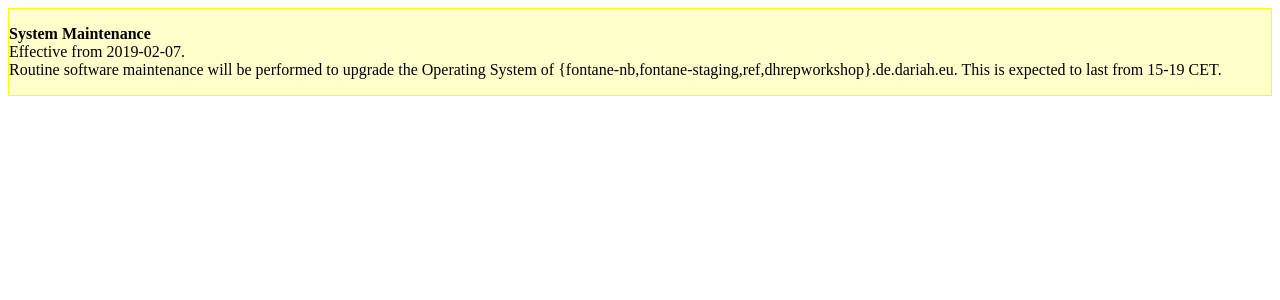
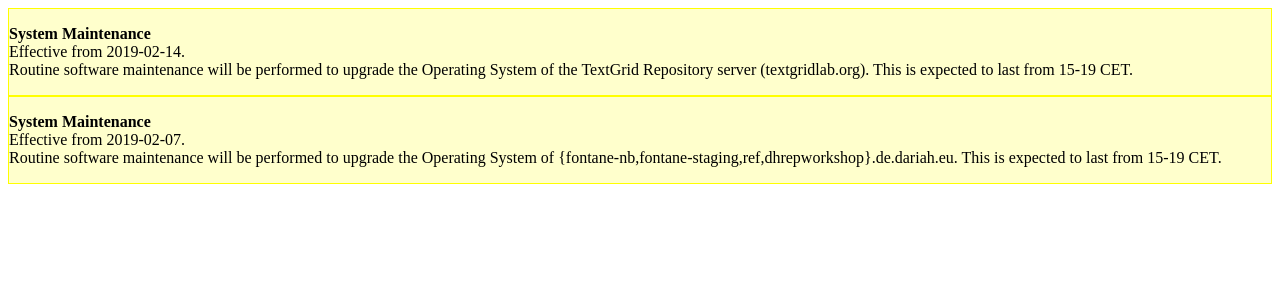
Before and after one commit to DARIAH-DE/status, a Jekyll site: the page built from textgrid/repstatus.md, in a window 1280 px wide. Shown: the top 300 px of the page. Built offline with Jekyll 4.4.1, drawn with Linux system fonts in a browser that asks for light colours.

Commit message:
Add esx2 update announcement

```diff
--- a/_data/announcements.yaml
+++ b/_data/announcements.yaml
@@ -1,4 +1,11 @@
 ---
+- title: 'System Maintenance'
+  date_start: '2019-02-14'
+  date_end:
+  hide: false
+  description: 'Routine software maintenance will be performed to upgrade the Operating System of the TextGrid Repository server (textgridlab.org). This is expected to last from 15-19 CET.'
+  affected:
+    - '/servers/esx2'
 - title: 'System Maintenance'
   date_start: '2019-02-07'
   date_end:
```
